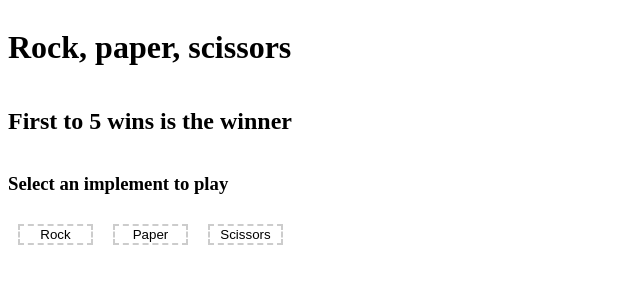
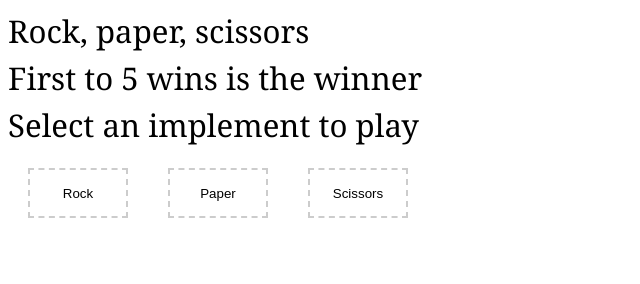
Before and after one commit to MadMilliner/rock-paper-scissors, a plain HTML site: page index.html in a window 1280 px wide. Shown: the whole page, without its empty margins (0-640 px from the left). Drawn offline with Linux system fonts and the light colour scheme.

Commit message:
Add some extra styling

```diff
--- /dev/null
+++ b/modern-normalize.css
@@ -0,0 +1,213 @@
+/*! modern-normalize v3.0.1 | MIT License | https://github.com/sindresorhus/modern-normalize */
+
+/*
+Document
+========
+*/
+
+/**
+Use a better box model (opinionated).
+*/
+
+*,
+::before,
+::after {
+	box-sizing: border-box;
+}
+
+html {
+	/* Improve consistency of default fonts in all browsers. (https://github.com/sindresorhus/modern-normalize/issues/3) */
+	font-family:
+		system-ui,
+		'Segoe UI',
+		Roboto,
+		Helvetica,
+		Arial,
+		sans-serif,
+		'Apple Color Emoji',
+		'Segoe UI Emoji';
+	line-height: 1.15; /* 1. Correct the line height in all browsers. */
+	-webkit-text-size-adjust: 100%; /* 2. Prevent adjustments of font size after orientation changes in iOS. */
+	tab-size: 4; /* 3. Use a more readable tab size (opinionated). */
+}
+
+/*
+Sections
+========
+*/
+
+body {
+	margin: 0; /* Remove the margin in all browsers. */
+}
+
+/*
+Text-level semantics
+====================
+*/
+
+/**
+Add the correct font weight in Chrome and Safari.
+*/
+
+b,
+strong {
+	font-weight: bolder;
+}
+
+/**
+1. Improve consistency of default fonts in all browsers. (https://github.com/sindresorhus/modern-normalize/issues/3)
+2. Correct the odd 'em' font sizing in all browsers.
+*/
+
+code,
+kbd,
+samp,
+pre {
+	font-family:
+		ui-monospace,
+		SFMono-Regular,
+		Consolas,
+		'Liberation Mono',
+		Menlo,
+		monospace; /* 1 */
+	font-size: 1em; /* 2 */
+}
+
+/**
+Add the correct font size in all browsers.
+*/
+
+small {
+	font-size: 80%;
+}
+
+/**
+Prevent 'sub' and 'sup' elements from affecting the line height in all browsers.
+*/
+
+sub,
+sup {
+	font-size: 75%;
+	line-height: 0;
+	position: relative;
+	vertical-align: baseline;
+}
+
+sub {
+	bottom: -0.25em;
+}
+
+sup {
+	top: -0.5em;
+}
+
+/*
+Tabular data
+============
+*/
+
+/**
+Correct table border color inheritance in Chrome and Safari. (https://issues.chromium.org/issues/40615503, https://bugs.webkit.org/show_bug.cgi?id=195016)
+*/
+
+table {
+	border-color: currentcolor;
+}
+
+/*
+Forms
+=====
+*/
+
+/**
+1. Change the font styles in all browsers.
+2. Remove the margin in Firefox and Safari.
+*/
+
+button,
+input,
+optgroup,
+select,
+textarea {
+	font-family: inherit; /* 1 */
+	font-size: 100%; /* 1 */
+	line-height: 1.15; /* 1 */
+	margin: 0; /* 2 */
+}
+
+/**
+Correct the inability to style clickable types in iOS and Safari.
+*/
+
+button,
+[type='button'],
+[type='reset'],
+[type='submit'] {
+	-webkit-appearance: button;
+}
+
+/**
+Remove the padding so developers are not caught out when they zero out 'fieldset' elements in all browsers.
+*/
+
+legend {
+	padding: 0;
+}
+
+/**
+Add the correct vertical alignment in Chrome and Firefox.
+*/
+
+progress {
+	vertical-align: baseline;
+}
+
+/**
+Correct the cursor style of increment and decrement buttons in Safari.
+*/
+
+::-webkit-inner-spin-button,
+::-webkit-outer-spin-button {
+	height: auto;
+}
+
+/**
+1. Correct the odd appearance in Chrome and Safari.
+2. Correct the outline style in Safari.
+*/
+
+[type='search'] {
+	-webkit-appearance: textfield; /* 1 */
+	outline-offset: -2px; /* 2 */
+}
+
+/**
+Remove the inner padding in Chrome and Safari on macOS.
+*/
+
+::-webkit-search-decoration {
+	-webkit-appearance: none;
+}
+
+/**
+1. Correct the inability to style clickable types in iOS and Safari.
+2. Change font properties to 'inherit' in Safari.
+*/
+
+::-webkit-file-upload-button {
+	-webkit-appearance: button; /* 1 */
+	font: inherit; /* 2 */
+}
+
+/*
+Interactive
+===========
+*/
+
+/*
+Add the correct display in Chrome and Safari.
+*/
+
+summary {
+	display: list-item;
+}
--- a/style.css
+++ b/style.css
@@ -1,10 +1,48 @@
- .button {
-        width: 75px;
-        height: auto;
+@import "modern-normalize";
+
+:root {
+  line-height: 1.5;
+  font-family: Cambria, Cochin, Georgia, Times, 'Times New Roman', serif;
+}
+
+html {
+  font-size: clamp(1rem, 0.75rem + 1.5vw, 2rem);
+}
+
+h1, h2, h3, h4, h5, figure, p, ol, ul {
+  margin: 0;
+}
+
+ol[role="list"], ul[role="list"] {
+  list-style: none;
+  padding-inline: 0;
+}
+
+h1, h2, h3, h4, h5 {
+  font-size: inherit;
+  font-weight: inherit;
+}
+
+img {
+  display: block;
+  max-inline-size: 100%;
+}
+
+    .button {
+        width: 100px;
+        height: 50px;
         background-color: white;
         color: black;
         border: 2px dashed #CCCCCC;
-        margin: 10px;
+        margin: 20px;
+    }
+
+    .button:hover {
+        box-shadow: 5px 5px 20px #CCCCCC;
+    }
+
+    .button:active {
+        background-color: #CCCCCC;
     }
 
     .instruction {
```
